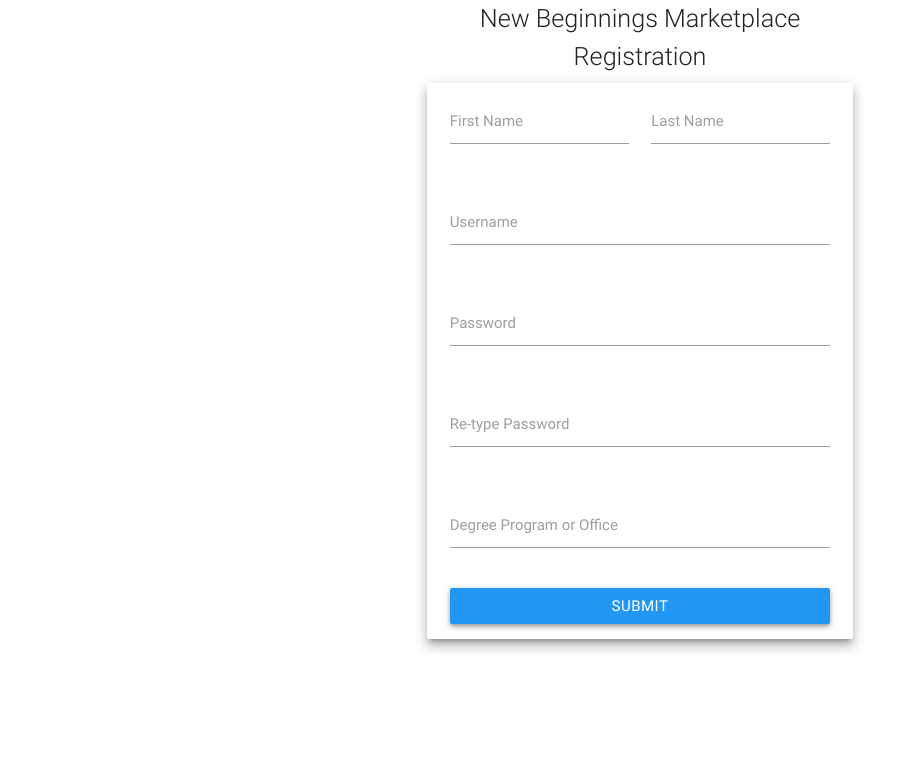
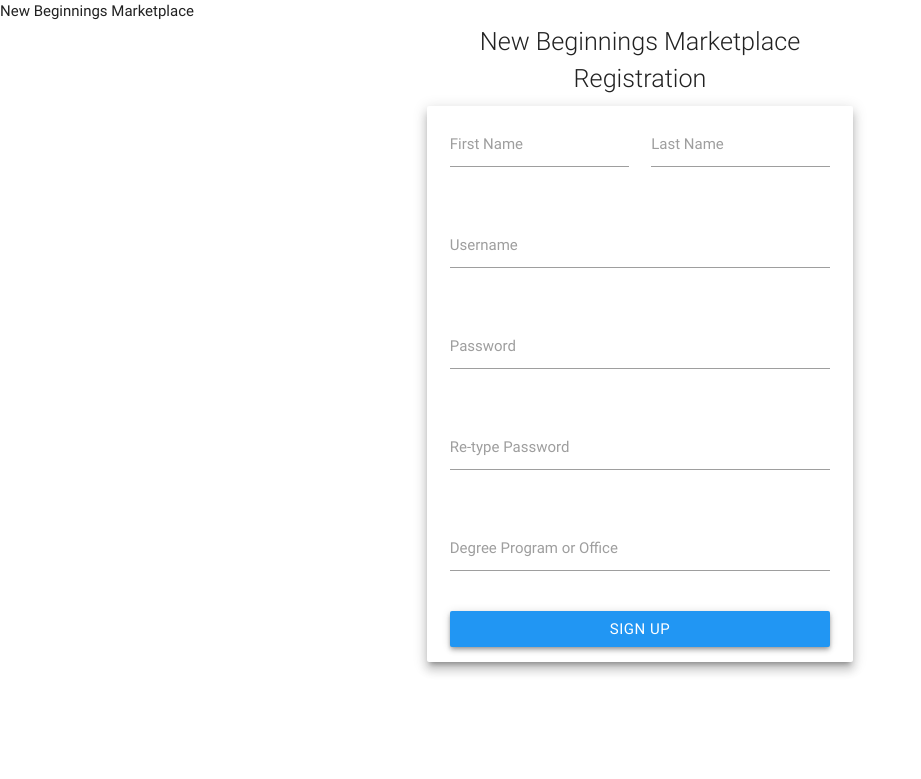
Before and after one commit to WEB-PRG-S13T3AY1617/MP2-Materialize, a Django app: page /registration/ in a window 1280 px wide. Shown: the top 779 px of the page, without its empty margins (0-921 px from the left). Run offline with Django 3.2, Linux system fonts and the light colour scheme; some libraries are stand-ins or nearby versions.

Commit message:
minor changes

```diff
--- /dev/null
+++ b/mp2/marketplace/static/marketplace/css/myown.css
@@ -0,0 +1 @@
+.input-field input:focus + label{color:#2196F3 !important;}.input-field .prefix.active{color:#2196F3 !important;}.row .input-field input:focus{border-bottom: 1px solid #2196F3 !important;box-shadow: 0 1px 0 0 #2196F3 !important;}
--- a/mp2/marketplace/templates/marketplace/includes/header.html
+++ b/mp2/marketplace/templates/marketplace/includes/header.html
@@ -1,6 +1,10 @@
 {% load staticfiles %}
-<link href="https://fonts.googleapis.com/icon?family=Material+Icons" rel="stylesheet">
-<link type="text/css" rel="stylesheet" href="{% static "marketplace/css/materialize.min.css" %}"  media="screen,projection"/>
-<meta name="viewport" content="width=device-width, initial-scale=1.0"/>
-<script type="text/javascript" src="https://ajax.googleapis.com/ajax/libs/jquery/3.2.1/jquery.min.js"></script>
-<script type="text/javascript" src="{% static "marketplace/js/materialize.min.js" %}"></script>
+{% block header %}
+    {% block title %}New Beginnings Marketplace{% endblock title %}
+    <link href="https://fonts.googleapis.com/icon?family=Material+Icons" rel="stylesheet">
+    <link type="text/css" rel="stylesheet" href="{% static "marketplace/css/materialize.min.css" %}"  media="screen,projection"/>
+    <link type="text/css" rel="stylesheet" href="{% static "marketplace/css/myown.css" %}"  media="screen,projection"/>
+    <meta name="viewport" content="width=device-width, initial-scale=1.0"/>
+    <script type="text/javascript" src="https://ajax.googleapis.com/ajax/libs/jquery/3.2.1/jquery.min.js"></script>
+    <script type="text/javascript" src="{% static "marketplace/js/materialize.min.js" %}"></script>
+{% endblock header %}
--- a/mp2/marketplace/templates/marketplace/index.html
+++ b/mp2/marketplace/templates/marketplace/index.html
@@ -6,7 +6,7 @@
             <a href="#" style="margin-left: 2%;" class="brand-logo">New Beginnings Marketplace</a>
             <ul class="right">
                 <li>
-                    <a class="tooltipped" data-delay="50" data-tooltip="Login" id="login">Login</a>
+                    <a class="tooltipped" data-delay="50" data-tooltip="Login" id="login" href="{% url 'marketplace:login' %}">Login</a>
                 </li>
                 <li>
                     <a class="tooltipped" data-delay="50" data-tooltip="Register" id="register" href="{% url 'marketplace:registration' %}">Register</a>
--- a/mp2/marketplace/templates/marketplace/registration.html
+++ b/mp2/marketplace/templates/marketplace/registration.html
@@ -8,39 +8,39 @@
                 <form class="col s12">
                     <div class="row">
                         <div class="input-field col s6">
-                            <input id="first_name" type="text" class="validate" required>
+                            <input id="first_name" type="text" class="validate">
                             <label for="first_name">First Name</label>
                         </div>
                         <div class="input-field col s6">
-                            <input id="last_name" type="text" class="validate" required>
+                            <input id="last_name" type="text" class="validate">
                             <label for="last_name">Last Name</label>
                         </div>
                     </div>
                     <div class="row">
                         <div class="input-field col s12">
-                            <input id="username" type="text" class="validate" required>
+                            <input id="username" type="text" class="validate">
                             <label for="username">Username</label>
                         </div>
                     </div>
                     <div class="row">
                         <div class="input-field col s12">
-                            <input id="password" type="password" class="validate" required>
+                            <input id="password" type="password" class="validate">
                             <label for="password">Password</label>
                         </div>
                     </div>
                     <div class="row">
                         <div class="input-field col s12">
-                            <input id="password2" type="password" class="validate" required>
+                            <input id="password2" type="password" class="validate">
                             <label for="password2">Re-type Password</label>
                         </div>
                     </div>
                     <div class="row">
                         <div class="input-field col s12">
-                            <input id="degreeoffice" type="text" class="validate" required>
+                            <input id="degreeoffice" type="text" class="validate">
                             <label for="degreeoffice">Degree Program or Office</label>
                         </div>
                     </div>
-                    <a href="#" class="btn waves-effect waves-light col s12 z-depth-2 blue" id="submitreg">Submit</a>
+                    <a href="#" class="btn waves-effect waves-light col s12 z-depth-2 blue" id="submitreg">SIGN UP</a>
                 </form>
             </div>
         </div>
--- a/mp2/marketplace/urls.py
+++ b/mp2/marketplace/urls.py
@@ -5,6 +5,7 @@ app_name = 'marketplace'
 
 urlpatterns = [
     url(r'^$', views.index, name='index'),
-    url(r'^userdetails/(?P<user_id>[0-9]+)/$', views.userdetails, name='userdetails'),
+    url(r'^user/(?P<user_id>[0-9]+)/$', views.userdetails, name='userdetails'),
     url(r'^registration/$', views.registration, name='registration'),
+    url(r'^login/$', views.login, name='login'),
 ]
--- a/mp2/marketplace/views.py
+++ b/mp2/marketplace/views.py
@@ -18,3 +18,7 @@ def userdetails(request, user_id):
 
 def registration(request):
     return render(request, 'marketplace/registration.html')
+
+
+def login(request):
+    return render(request, 'marketplace/login.html')
```
Also changed, not shown: mp2/marketplace/templates/marketplace/login.html (added, +30 -0 lines), mp2/marketplace/__init__.py (added), mp2/marketplace/migrations/__init__.py (added), mp2/mp2/__init__.py (added).
